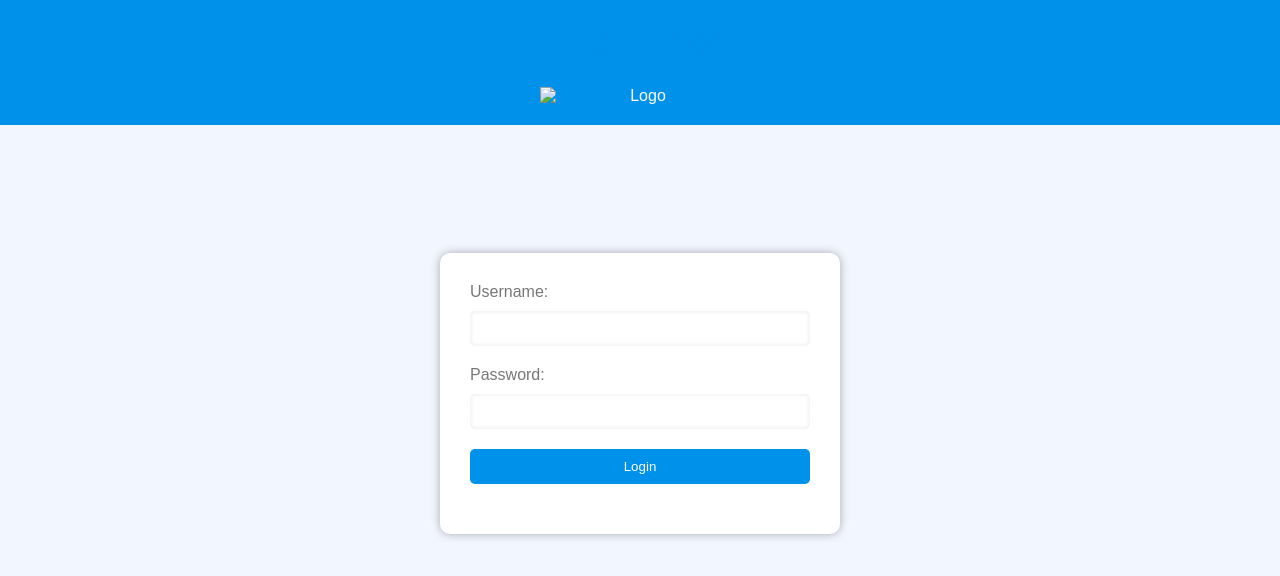
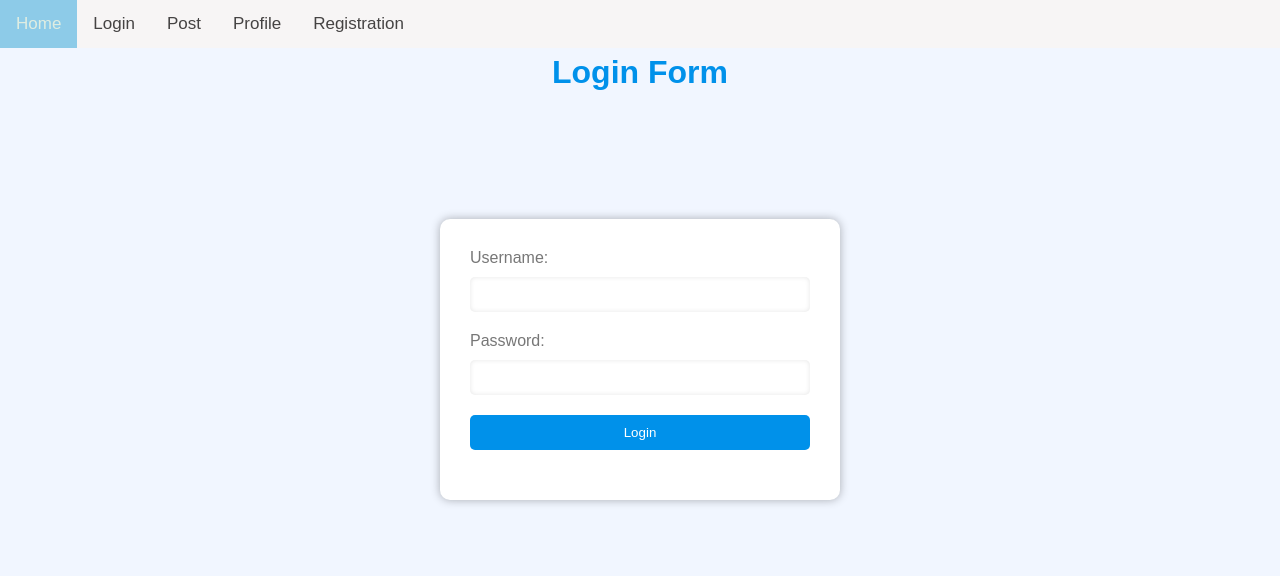
Before and after one commit to Kodelack47/blog, a plain HTML site: page html/login.html in a window 1280 px wide. Drawn offline with Linux system fonts and the light colour scheme.

Commit message:
LOGIN + RESGISTRATION

```diff
--- a/html/login.html
+++ b/html/login.html
@@ -5,11 +5,21 @@
     <meta name="viewport" content="width=device-width, initial-scale=1.0">
   </head>
   <body>
-    <div class="banner">
-      <h1>Login Page</h1>
-      <img src="images/gu.jpg" alt="Logo" class="logo">
+    <div class="navbar">
+        <div class="navbar">
+            <a class="active" href="/html/main.html">Home</a>
+            <a href="/html/login.html">Login</a>
+            <a href="/html/posts.html">Post</a>
+            <a href="/html/profile.html">Profile</a>
+            <a href="/html/registration.html">Registration</a>
+        </div>
     </div>
-
+    <br>
+   <body>
+    <br>
+    <br>
+    <h1>Login Form</h1>
+    <div class="login">
     <form id="login-form">
       <label for="username">Username:</label>
       <input type="text" id="username" name="username" required>
@@ -18,7 +28,7 @@
       <input type="submit" value="Login">
       <div class="error-message" id="error-message"></div>
     </form>
-
+</div>
     <script>
       const form = document.getElementById('login-form');
       const errorMessage = document.getElementById('error-message');
@@ -40,3 +50,36 @@
       });
     </script>
   </body>
+  <style>
+    /* Style the navigation bar */
+    .navbar {
+        overflow: hidden;
+        background-color: #f7f5f5;
+        position: fixed;
+        top: 0;
+        width: 100%;
+    }
+
+    /* Navigation links */
+    .navbar a {
+        float: left;
+        display: block;
+        color: #454343;
+        text-align: center;
+        padding: 14px 16px;
+        text-decoration: none;
+        font-size: 17px;
+    }
+
+    /* Add a hover effect for navigation links */
+    .navbar a:hover {
+        background-color: #8dcbe8;
+        color: rgb(223, 237, 226);
+    }
+
+    /* Active/selected navigation link */
+    .active {
+        background-color: #0091ea;
+        color: rgb(63, 60, 60);
+    }
+</style>
```
Also changed, not shown: html/main.html (+9 -9 lines), html/registration.html (+46 -0 lines).
